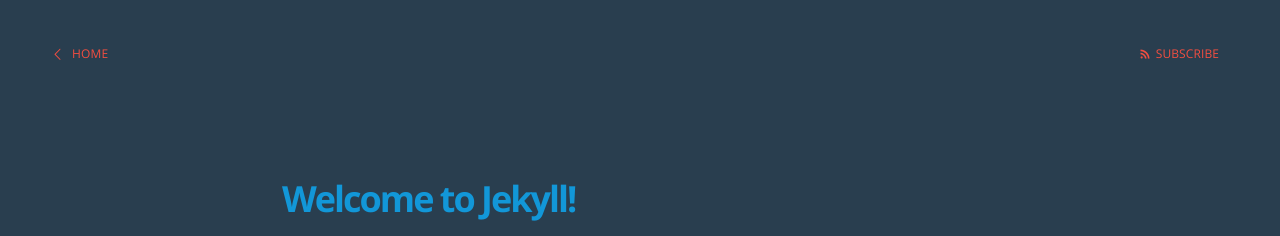
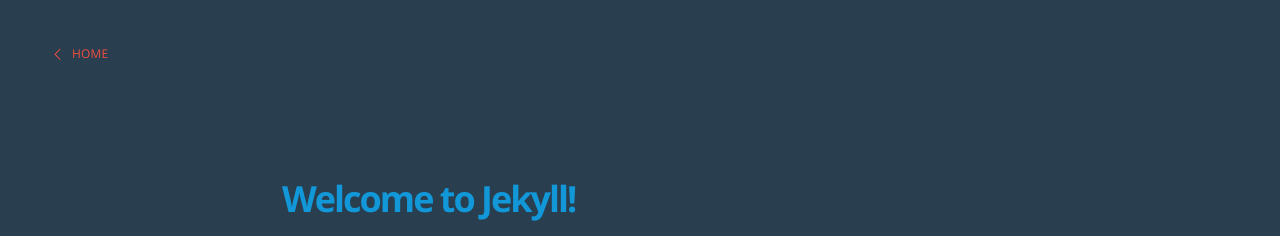
Before and after one commit to gsora/gsora.github.io, a Jekyll site: the page built from _posts/2015-01-04-welcome-to-jekyll.markdown, in a window 1280 px wide. Shown: the top 236 px of the page. Built offline with Jekyll 4.4.1, drawn with Linux system fonts in a browser that asks for light colours; Markdown is read by kramdown in place of the engine named in the settings.

Commit message:
removed subscribe button

```diff
--- a/_layouts/page.html
+++ b/_layouts/page.html
@@ -5,7 +5,6 @@
 
 <nav class="main-nav clearfix">
     <a class="back-button icon-arrow-left" href="{{ site.baseurl }}">Home</a>
-    <a class="subscribe-button icon-feed" href="{{ site.baseurl }}rss.xml">Subscribe</a>
 </nav>
 
 
--- a/_layouts/post.html
+++ b/_layouts/post.html
@@ -6,9 +6,9 @@
 ---
 
 <header class="main-header post-head {% if page.cover %}" style="background-image: url({{ page.cover }}) {%else%}no-cover{% endif %}">
+
     <nav class="main-nav {% if page.cover %} overlay {% endif %} clearfix">
         <a class="back-button icon-arrow-left" href="{{ site.baseurl }}">Home</a>
-        <a class="subscribe-button icon-feed" href="{{ site.baseurl }}rss.xml">Subscribe</a>
     </nav>
 </header>
 
```
